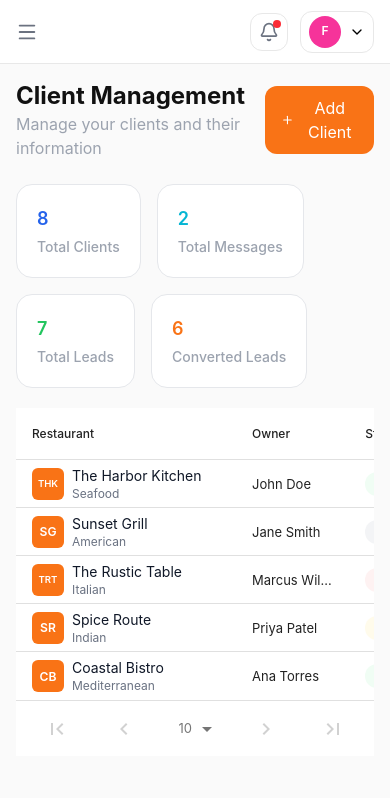
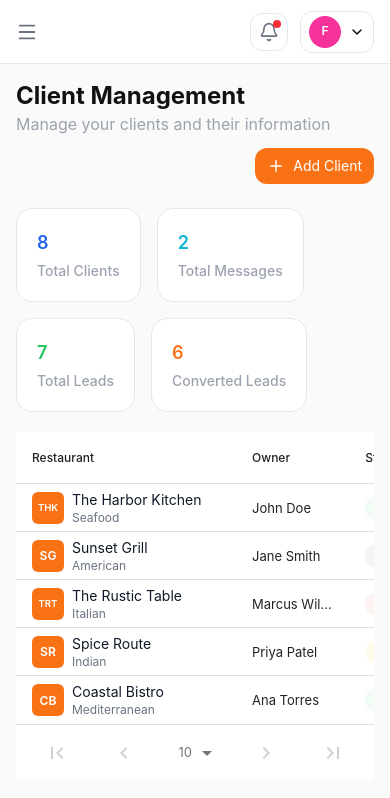
Before and after one commit to hamza-nafasat/rcs-frontend, a React (Vite) app: page /dashboard/clients in a window 390 px wide. Shown: the top 798 px of the page. Built offline with nearby package versions, Linux system fonts and the light colour scheme.

Commit message:
on Right side button, on mobile

```diff
--- a/src/pages/client-management/components/ClientManagementHeading.jsx
+++ b/src/pages/client-management/components/ClientManagementHeading.jsx
@@ -10,7 +10,7 @@ const ClientManagementHeading = ({ heading, subheading, emoji }) => {
     setIsModalOpen(false);
   };
   return (
-    <section className="flex items-center justify-between gap-4">
+    <section className="flex flex-wrap items-center justify-between gap-3 sm:gap-4">
       <div>
         <h1 className="heading-lg text-tertiary">
           {heading} <span className="ml-1">{emoji}</span>
@@ -22,7 +22,7 @@ const ClientManagementHeading = ({ heading, subheading, emoji }) => {
         onClick={() => setIsModalOpen(true)}
         iconPosition="left"
         icon={<Plus size={18} />}
-        className="px-4! py-2.5!"
+        className="ml-auto shrink-0 px-3! py-2! text-sm whitespace-nowrap sm:px-4! sm:py-2.5! sm:text-base self-end!"
       >
         Add Client
       </Button>
```
